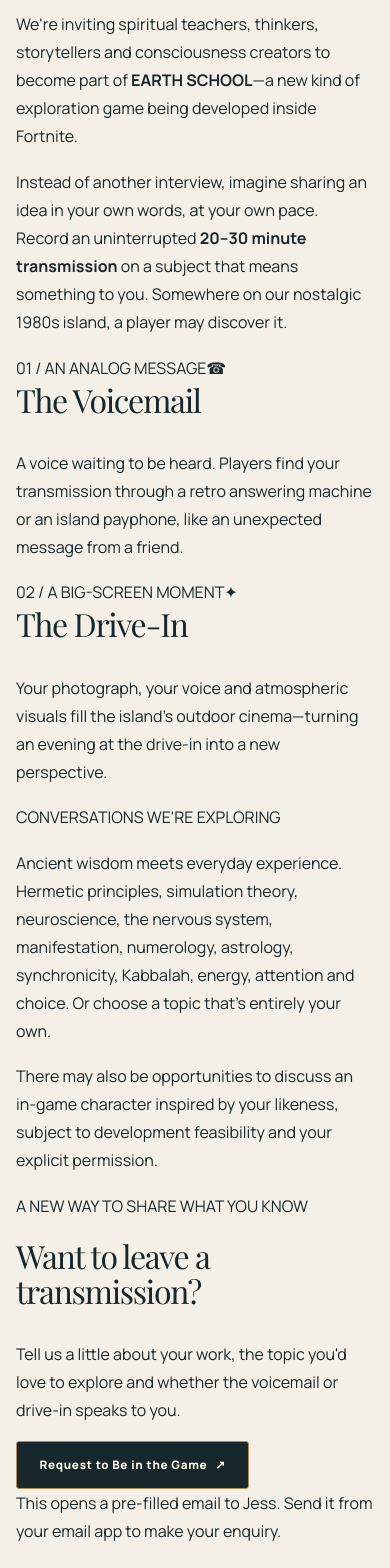
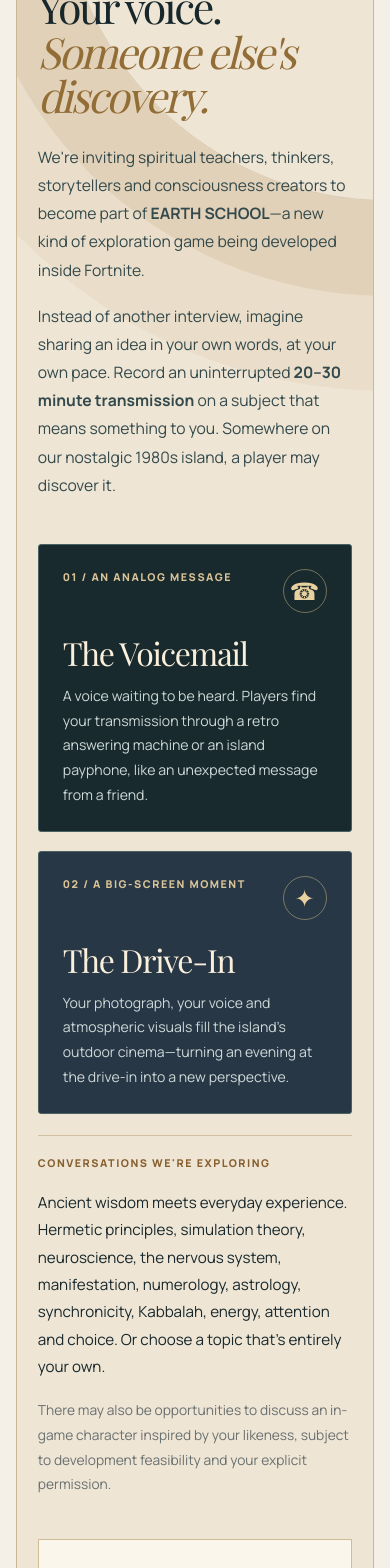
Before and after one commit to jessgoodvibesonly/jessgoodvibesonly, a Next.js app: page / in a window 390 px wide. Shown: the part 3896-5464 px from the top of the page. Built offline with nearby package versions, Linux system fonts and the light colour scheme; a web font is replaced by a local one.

Commit message:
Style guest transmission feature for desktop and mobile

```diff
--- a/app/globals.css
+++ b/app/globals.css
@@ -938,6 +938,221 @@
   opacity:.9
 }
 
+
+/* Guest transmission invitation — EARTH SCHOOL collaborators */
+.guest-transmissions {
+  position:relative;
+  isolation:isolate;
+  overflow:hidden;
+  margin:4.25rem 0 0;
+  padding:clamp(2rem,5vw,4.75rem);
+  background:#eee5d5;
+  color:#17272b;
+  border:1px solid #cab894;
+  border-radius:4px
+}
+.guest-transmissions::before {
+  content:"";
+  position:absolute;
+  z-index:-1;
+  width:650px;
+  height:650px;
+  right:-340px;
+  top:-360px;
+  border:1px solid #98774638;
+  border-radius:50%;
+  box-shadow:0 0 0 95px #b99b6930,0 0 0 190px #b99b6917;
+  pointer-events:none
+}
+.guest-transmissions-masthead {
+  display:grid;
+  grid-template-columns:1.1fr .9fr;
+  gap:clamp(2rem,4vw,5rem);
+  align-items:end;
+  padding-bottom:2.8rem
+}
+.guest-transmissions-eyebrow,.guest-transmissions-small-label {
+  display:flex;
+  align-items:center;
+  gap:.65rem;
+  font-family:var(--sans);
+  font-size:.67rem;
+  font-weight:800;
+  line-height:1.5;
+  letter-spacing:.14em;
+  text-transform:uppercase;
+  color:#87602f
+}
+.guest-transmissions-led {
+  display:inline-block;
+  width:8px;
+  height:8px;
+  flex:0 0 8px;
+  border-radius:50%;
+  background:#b36c35;
+  box-shadow:0 0 0 4px #b36c351c
+}
+.guest-transmissions h2 {
+  margin:1.5rem 0 0;
+  font-size:clamp(2.9rem,5.5vw,5.3rem);
+  line-height:1.04;
+  letter-spacing:-.055em
+}
+.guest-transmissions h2 em {
+  color:#936d36;
+  font-weight:400
+}
+.guest-transmissions-introduction p {
+  font-size:.98rem;
+  line-height:1.8;
+  color:#33494b
+}
+.guest-transmissions-introduction p:last-child {
+  margin-bottom:0
+}
+.guest-transmissions-choices {
+  display:grid;
+  grid-template-columns:1fr 1fr;
+  gap:1.15rem
+}
+.guest-transmissions-choice {
+  min-height:270px;
+  padding:clamp(1.5rem,3vw,2.5rem);
+  display:flex;
+  flex-direction:column;
+  background:#192a2e;
+  color:#f9f1de;
+  border:1px solid #486162;
+  border-radius:3px
+}
+.guest-transmissions-choice:nth-child(2) {
+  background:#283746
+}
+.guest-transmissions-choice-top {
+  display:flex;
+  justify-content:space-between;
+  align-items:start;
+  gap:1rem;
+  color:#dac497;
+  font-size:.67rem;
+  line-height:1.5;
+  font-weight:800;
+  letter-spacing:.14em
+}
+.guest-transmissions-symbol {
+  display:flex;
+  align-items:center;
+  justify-content:center;
+  width:56px;
+  height:56px;
+  flex:0 0 56px;
+  border:1px solid #d8c18a77;
+  border-radius:50%;
+  font-size:1.9rem;
+  font-weight:400;
+  color:#e8d19e
+}
+.guest-transmissions-choice h3 {
+  font-size:clamp(2rem,3.3vw,3rem);
+  margin:1.4rem 0 .85rem;
+  color:#f9efdb
+}
+.guest-transmissions-choice p {
+  max-width:52ch;
+  margin-bottom:0;
+  font-size:.88rem;
+  color:#cdd8d7
+}
+.guest-transmissions-details {
+  display:grid;
+  grid-template-columns:1fr 1fr;
+  gap:clamp(2rem,5vw,5rem);
+  margin-top:2.2rem;
+  align-items:start
+}
+.guest-transmissions-themes {
+  padding:1.2rem 0 0;
+  border-top:1px solid #b99e7480
+}
+.guest-transmissions-themes>p:not(.guest-transmissions-small-label) {
+  font-size:.95rem;
+  line-height:1.8
+}
+.guest-transmissions-character {
+  color:#697070;
+  font-size:.86rem!important
+}
+.guest-transmissions-apply {
+  background:#faf6ec;
+  border:1px solid #d1bc98;
+  padding:clamp(1.5rem,3vw,2.3rem)
+}
+.guest-transmissions-apply h3 {
+  font-size:clamp(1.9rem,3vw,2.75rem);
+  line-height:1.13;
+  margin:.8rem 0 1.1rem
+}
+.guest-transmissions-apply>p:not(.guest-transmissions-small-label) {
+  font-size:.88rem;
+  color:#465759
+}
+.guest-transmissions-button {
+  display:flex;
+  width:100%;
+  min-height:54px;
+  margin-top:1.3rem;
+  background:#17272b;
+  color:#fff8e9
+}
+.guest-transmissions-apply-note {
+  margin:1rem 0 0!important;
+  color:#6e7778!important;
+  font-size:.73rem!important
+}
+.guest-transmissions-permission {
+  max-width:95ch;
+  border-top:1px solid #b99e7480;
+  padding-top:1.4rem;
+  margin:2.5rem 0 0;
+  color:#6a716e;
+  font-size:.73rem;
+  line-height:1.8
+}
+@media(max-width:900px) {
+  .guest-transmissions-masthead,.guest-transmissions-details {
+    grid-template-columns:1fr;
+    gap:1.5rem
+  }
+}
+@media(max-width:680px) {
+  .guest-transmissions {
+    margin-top:2.5rem;
+    padding:2.25rem 1.3rem
+  }
+  .guest-transmissions h2 {
+    font-size:clamp(2.6rem,11vw,4rem)
+  }
+  .guest-transmissions-choices {
+    grid-template-columns:1fr
+  }
+  .guest-transmissions-choice {
+    min-height:auto;
+    padding:1.5rem
+  }
+  .guest-transmissions-symbol {
+    width:44px;
+    height:44px;
+    flex-basis:44px;
+    font-size:1.5rem
+  }
+  .guest-transmissions-details {
+    margin-top:1.3rem
+  }
+  .guest-transmissions-permission {
+    margin-top:1.8rem
+  }
+}
+
 @media(min-width:1000px) {
   .hero-copy {
   animation:arrive .7s ease both
```
